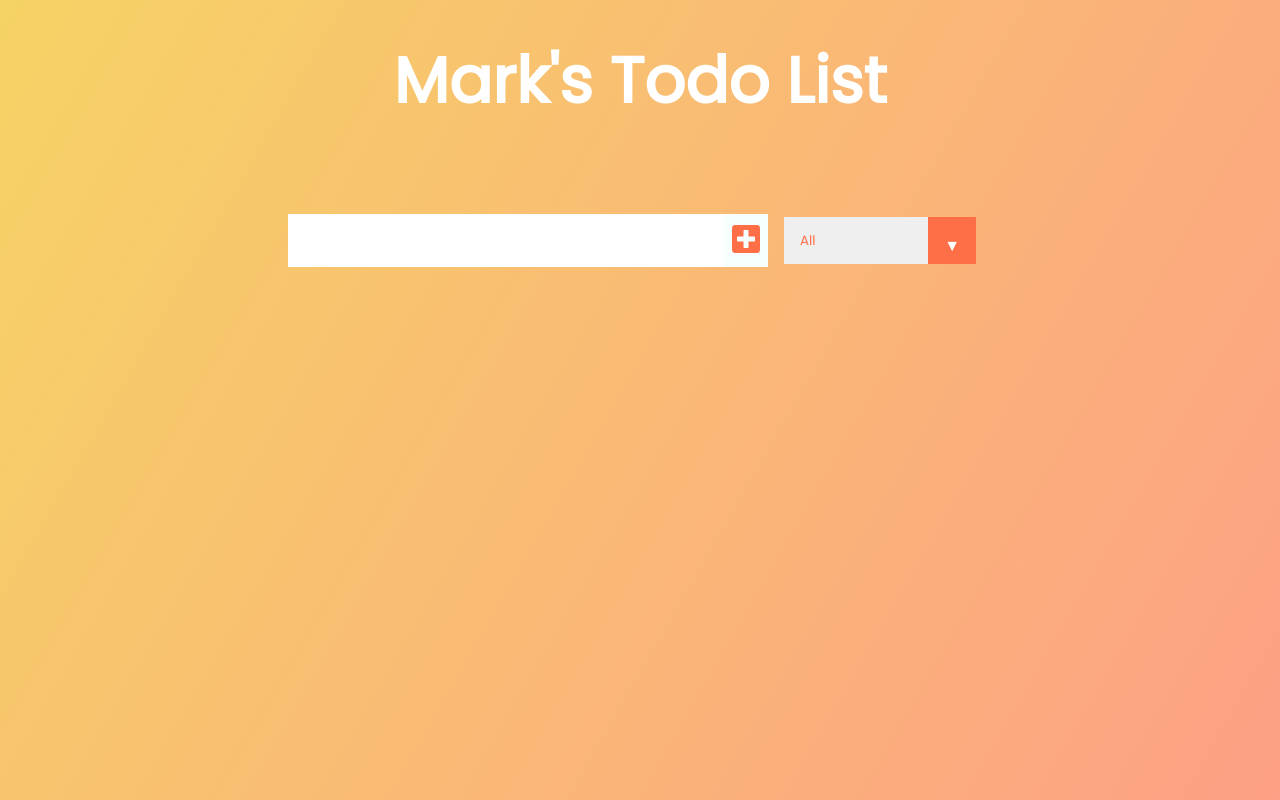
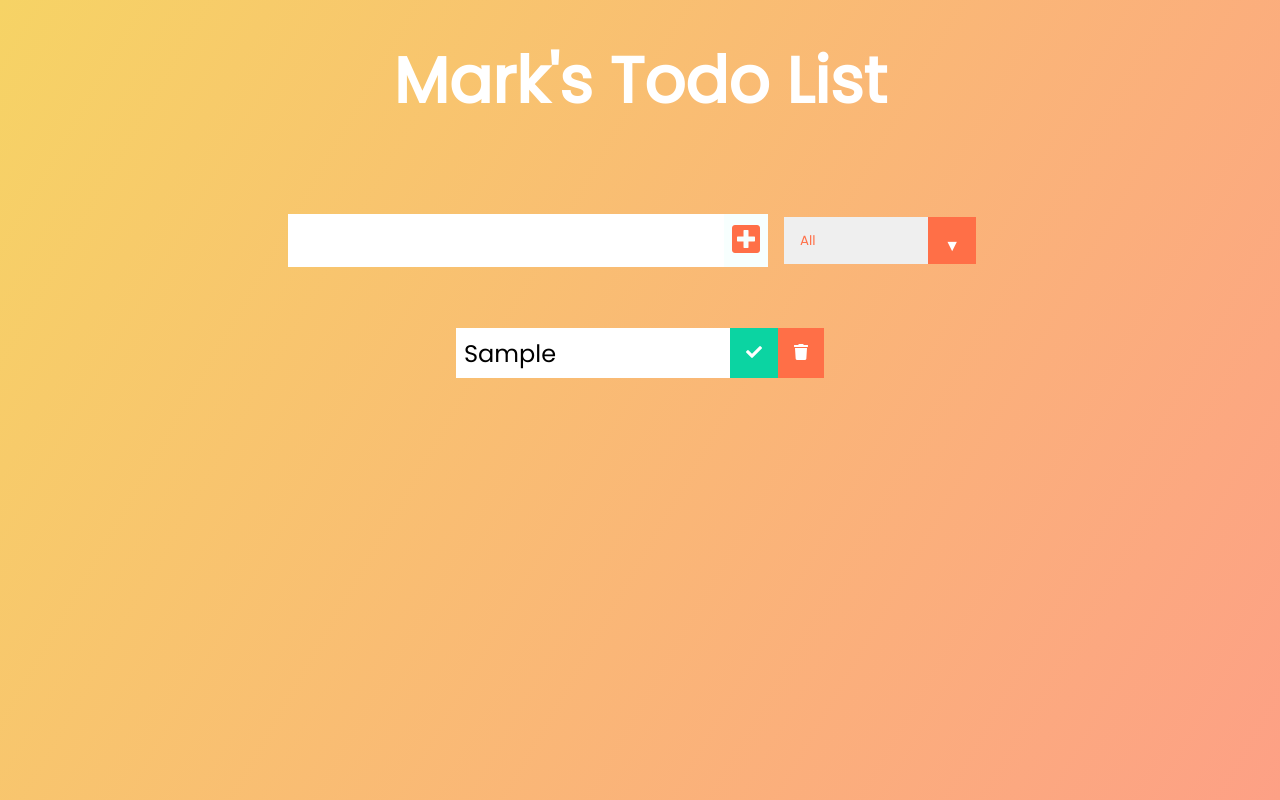
Before and after one commit to kovacsmarkakos/react-todo-app, a React (Create React App) app: page / in a window 1280 px wide. Both pictures are taken after typing "Sample" into the empty fields and a click on the button 746 px from the left and 240 px from the top of the page. Built offline with nearby package versions, Linux system fonts and the light colour scheme.

Commit message:
added todo component

```diff
--- a/src/App.js
+++ b/src/App.js
@@ -12,7 +12,7 @@
         <h1>Mark's Todo List</h1>
       </header>
       <Form inputText={inputText} todos={todos} setTodos={setTodos} setInputText={setInputText} />
-      <TodoList />
+      <TodoList todos={todos} />
     </div>
   );
 }
--- /dev/null
+++ b/src/components/Todo.js
@@ -0,0 +1,17 @@
+import React from 'react';
+
+const Todo = ({ text }) => {
+  return (
+    <div className="todo">
+      <li className="todo-item">{text}</li>
+      <button className="complete-btn">
+        <i className="fas fa-check"></i>
+      </button>
+      <button className="trash-btn">
+        <i className="fas fa-trash"></i>
+      </button>
+    </div>
+  );
+}
+
+export default Todo;
--- a/src/components/TodoList.js
+++ b/src/components/TodoList.js
@@ -1,9 +1,15 @@
 import React from 'react';
+import Todo from './Todo'
 
-const TodoList = () => {
+const TodoList = ({ todos }) => {
+
   return (
     <div className="todo-container">
-      <ul className="todo-list"></ul>
+      <ul className="todo-list">
+        {todos.map(todo => (
+          <Todo key={todo.id} text={todo.text} />
+        ))}
+      </ul>
     </div>
   );
 }
```
